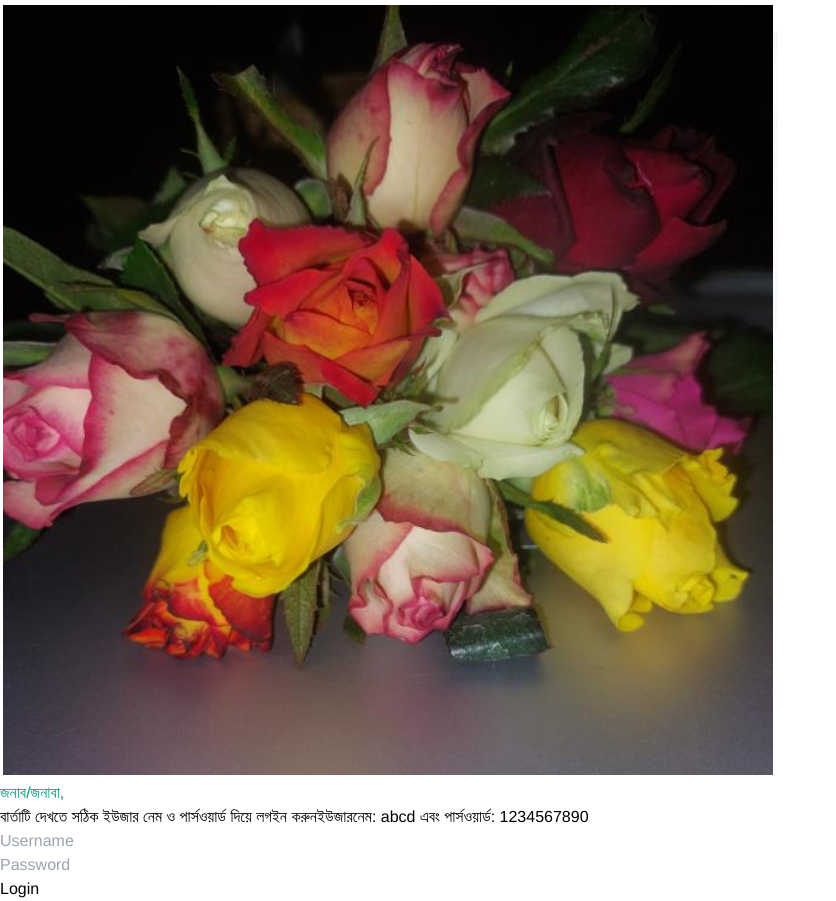
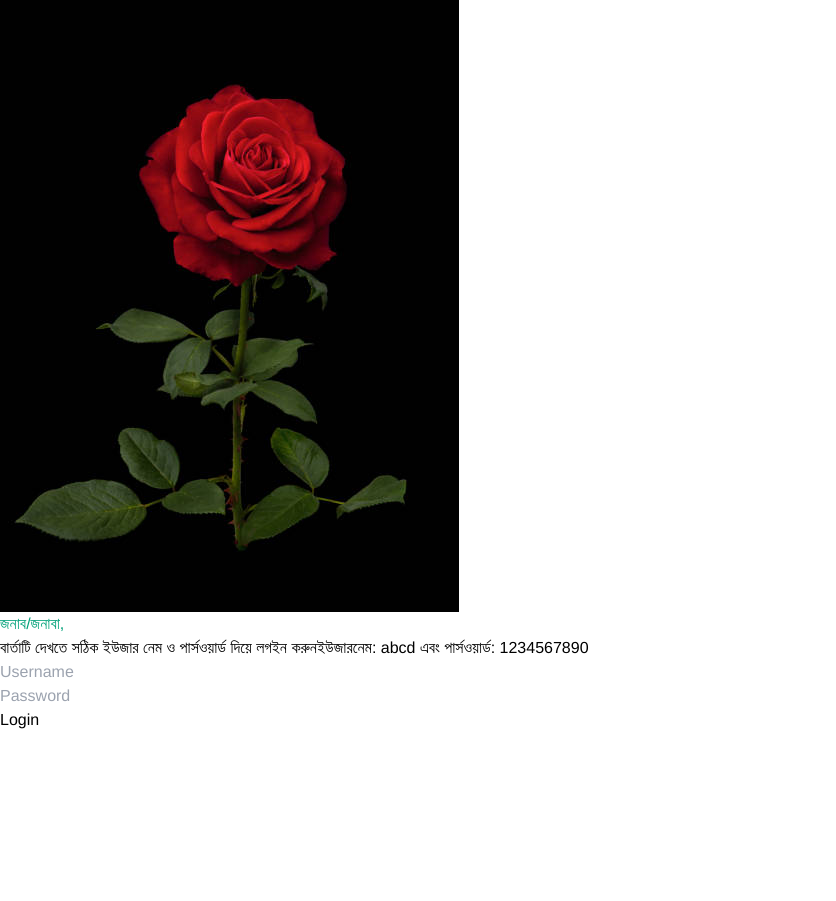
Before and after one commit to codebymojnu/dairy-frontend, a React (Vite) app: page /login in a window 1280 px wide. Shown: the whole page, without its empty margins (0-836 px from the left). After the commit the page ends 800 px from the top, so only its background shows below. Built offline with nearby package versions, Linux system fonts and the light colour scheme; a web font is replaced by a local one.

Commit message:
login text update

```diff
--- a/index.html
+++ b/index.html
@@ -3,7 +3,7 @@
 
 <head>
   <meta charset="UTF-8" />
-  <link rel="icon" type="image/svg+xml" href="/mojnu.jpg" />
+  <link rel="icon" type="image/svg+xml" href="/rose.jpg" />
   <meta name="description" content="জনাব/জনাবা— আপনার জন্য এই চিঠি!" />
   <meta name="keywords" content="জনাব/জনাবা— আপনার জন্য এই চিঠি!" />
   <meta name="viewport" content="width=device-width, initial-scale=1.0" />
--- a/src/components/Login.jsx
+++ b/src/components/Login.jsx
@@ -46,7 +46,7 @@
         <div className="flex justify-center">
           <img
             className="w-20 h-20 rounded-full mb-4"
-            src="/ima.PNG"
+            src="/rose.jpg"
             alt="Profile Avatar"
           />
         </div>
```
Also changed, not shown: public/rose.jpg (added).
